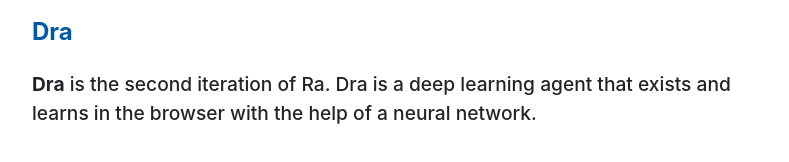
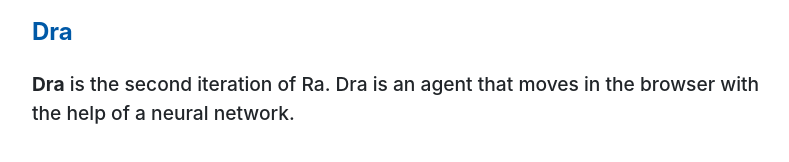
Before and after one commit to camilodoa/camilodoa.github.io, a React (Create React App) app: page / in a window 1280 px wide. Shown: the part 2644-2806 px from the top of the page, without its empty margins (243-1032 px from the left). Built offline with nearby package versions, Linux system fonts and the light colour scheme.

Commit message:
update dra description

```diff
--- a/src/pages/home.jsx
+++ b/src/pages/home.jsx
@@ -92,8 +92,8 @@ export default function Home () {
                   </b>
               </h4>
               <p className='my-4'>
-                  <b>Dra</b> {'is the second iteration of Ra. Dra is a deep learning\n' +
-                  'agent that exists and learns in the browser with the help of a neural network.'}
+                  <b>Dra</b> {'is the second iteration of Ra. Dra is an\n' +
+                  'agent that moves in the browser with the help of a neural network.'}
               </p>
           </Col>
       </Row>
```
